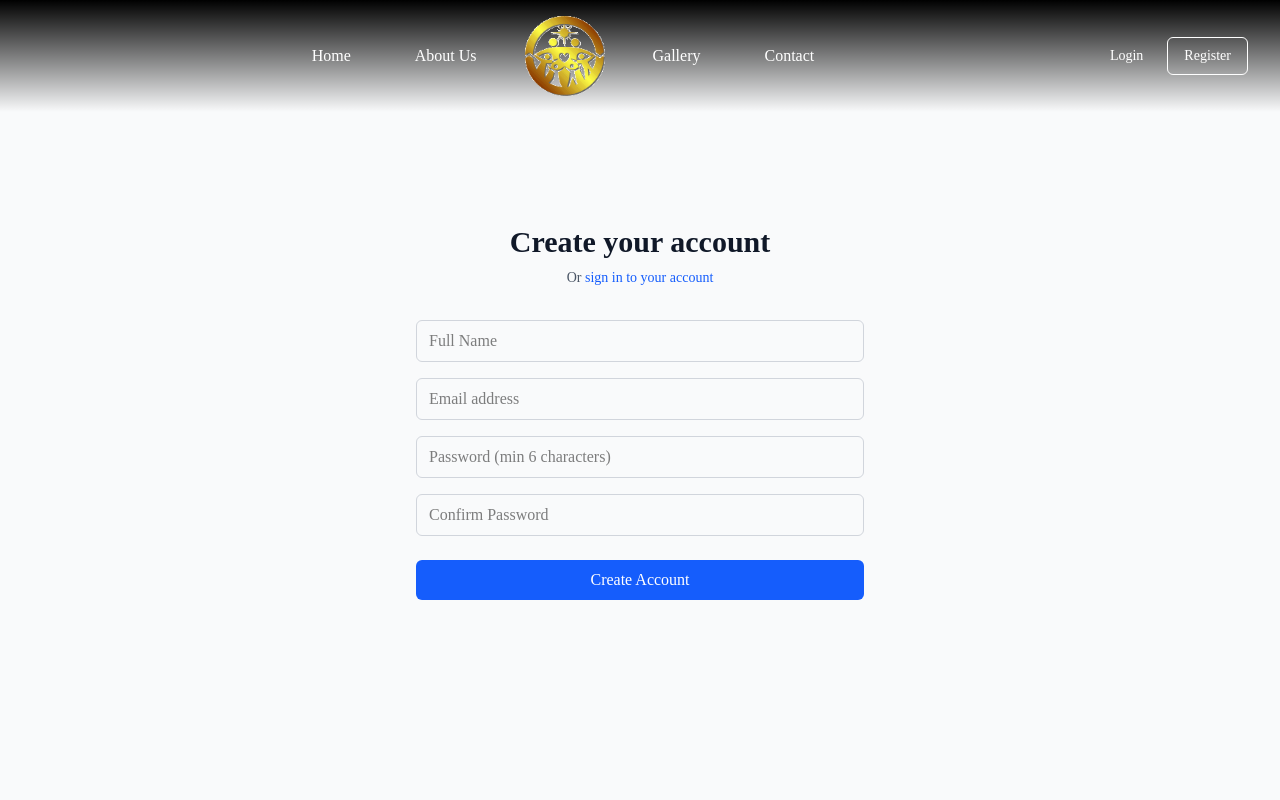
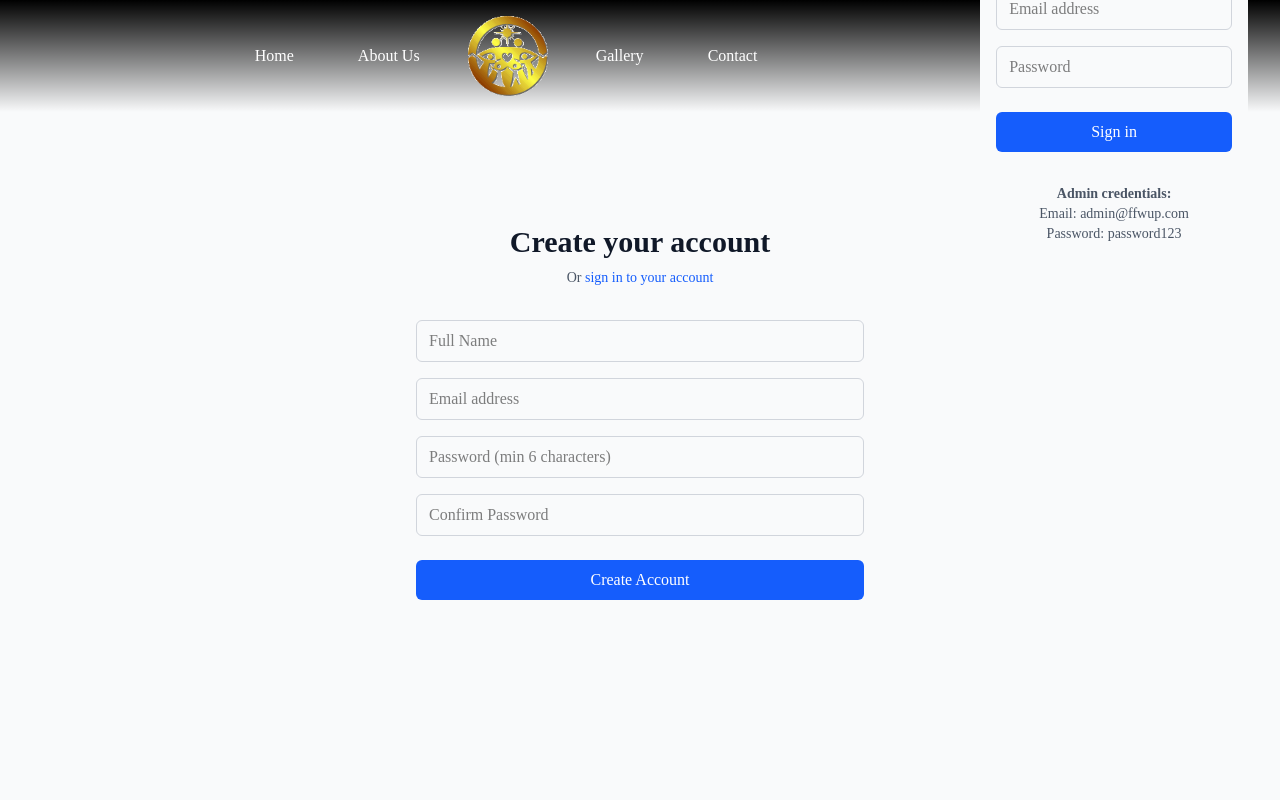
Before and after one commit to Hai-Loopy/FFWUP-Website, a Next.js app: page /register in a window 1280 px wide. Shown: the top 800 px of the page. Built offline with nearby package versions, Linux system fonts and the light colour scheme; no server answers.

Commit message:
Update LoginButton.tsx

```diff
--- a/components/LoginButton.tsx
+++ b/components/LoginButton.tsx
@@ -1,69 +1,130 @@
 'use client'
 
-import { useSession, signOut } from 'next-auth/react'
+import { useState, useEffect } from 'react'
+import { signIn } from 'next-auth/react'
+import { useRouter, useSearchParams } from 'next/navigation'
 import Link from 'next/link'
 
-export default function LoginButton() {
-  const { data: session, status } = useSession()
+export default function LoginPage() {
+  const [email, setEmail] = useState('')
+  const [password, setPassword] = useState('')
+  const [error, setError] = useState('')
+  const [success, setSuccess] = useState('')
+  const [loading, setLoading] = useState(false)
+  const router = useRouter()
+  const searchParams = useSearchParams()
 
-  if (status === 'loading') {
-    return (
-      <div className="px-4 py-2 text-sm text-white">
-        Loading...
-      </div>
-    )
+  useEffect(() => {
+    // Check for URL parameters
+    const errorParam = searchParams.get('error')
+    const successParam = searchParams.get('success')
+
+    if (errorParam === 'invalid-token') {
+      setError('Invalid or expired verification link.')
+    } else if (errorParam === 'token-expired') {
+      setError('Verification link has expired. Please register again.')
+    } else if (errorParam === 'user-not-found') {
+      setError('User not found. Please register again.')
+    } else if (successParam === 'email-verified') {
+      setSuccess('Email verified successfully! You can now log in.')
+    }
+  }, [searchParams])
+
+  const handleSubmit = async (e: React.FormEvent) => {
+    e.preventDefault()
+    setLoading(true)
+    setError('')
+
+    try {
+      const result = await signIn('credentials', {
+        email,
+        password,
+        redirect: false,
+      })
+
+      if (result?.error) {
+        if (result.error === 'CredentialsSignin') {
+          setError('Invalid email or password')
+        } else {
+          setError(result.error)
+        }
+      } else {
+        router.push('/dashboard')
+      }
+    } catch {
+      setError('An error occurred. Please try again.')
+    } finally {
+      setLoading(false)
+    }
   }
 
-  if (session) {
-    // User is logged in
-    return (
-      <div className="flex items-center space-x-2">
-        <span className="text-white text-sm hidden sm:block">
-          {session.user?.name}
-        </span>
+  return (
+    <div className="min-h-screen flex items-center justify-center bg-gray-50 py-12 px-4">
+      <div className="max-w-md w-full space-y-8">
+        <div>
+          <h2 className="mt-6 text-center text-3xl font-extrabold text-gray-900">
+            Sign in to FFWUP
+          </h2>
+          <p className="mt-2 text-center text-sm text-gray-600">
+            Or{' '}
+            <Link href="/register" className="font-medium text-blue-600 hover:text-blue-500">
+              create a new account
+            </Link>
+          </p>
+        </div>
+        <form className="mt-8 space-y-6" onSubmit={handleSubmit}>
+          {error && (
+            <div className="bg-red-100 border border-red-400 text-red-700 px-4 py-3 rounded">
+              {error}
+            </div>
+          )}
 
-        {/* Show admin panel link if user is admin */}
-        {(session.user as any)?.role === 'admin' && (
-          <Link
-            href="/admin"
-            className="text-white hover:text-black py-2 px-3 hover:bg-white transition rounded-md text-sm"
-          >
-            Admin
-          </Link>
-        )}
+          {success && (
+            <div className="bg-green-100 border border-green-400 text-green-700 px-4 py-3 rounded">
+              {success}
+            </div>
+          )}
 
-        <Link
-          href="/dashboard"
-          className="text-white hover:text-black py-2 px-3 hover:bg-white transition rounded-md text-sm"
-        >
-          Dashboard
-        </Link>
+          <div className="space-y-4">
+            <div>
+              <input
+                type="email"
+                required
+                className="w-full px-3 py-2 border border-gray-300 rounded-md focus:outline-none focus:ring-2 focus:ring-blue-500"
+                placeholder="Email address"
+                value={email}
+                onChange={(e) => setEmail(e.target.value)}
+              />
+            </div>
+            <div>
+              <input
+                type="password"
+                required
+                className="w-full px-3 py-2 border border-gray-300 rounded-md focus:outline-none focus:ring-2 focus:ring-blue-500"
+                placeholder="Password"
+                value={password}
+                onChange={(e) => setPassword(e.target.value)}
+              />
+            </div>
+          </div>
 
-        <button
-          onClick={() => signOut()}
-          className="text-white hover:text-black py-2 px-3 hover:bg-white transition rounded-md text-sm"
-        >
-          Sign Out
-        </button>
+          <div>
+            <button
+              type="submit"
+              disabled={loading}
+              className="w-full py-2 px-4 bg-blue-600 hover:bg-blue-700 text-white font-medium rounded-md disabled:opacity-50"
+            >
+              {loading ? 'Signing in...' : 'Sign in'}
+            </button>
+          </div>
+        </form>
+
+        <div className="mt-4 text-sm text-gray-600 text-center">
+          <p><strong>Admin credentials:</strong></p>
+          <p>Email: admin@ffwup.com</p>
+          <p>Password: password123</p>
+        </div>
       </div>
-    )
-  }
-
-  // User is not logged in
-  return (
-    <div className="flex items-center space-x-2">
-      <Link
-        href="/login"
-        className="text-white hover:text-black py-2 px-4 hover:bg-white transition rounded-md text-sm"
-      >
-        Login
-      </Link>
-      <Link
-        href="/register"
-        className="text-white border border-white hover:text-black py-2 px-4 hover:bg-white transition rounded-md text-sm"
-      >
-        Register
-      </Link>
     </div>
   )
 }
```
